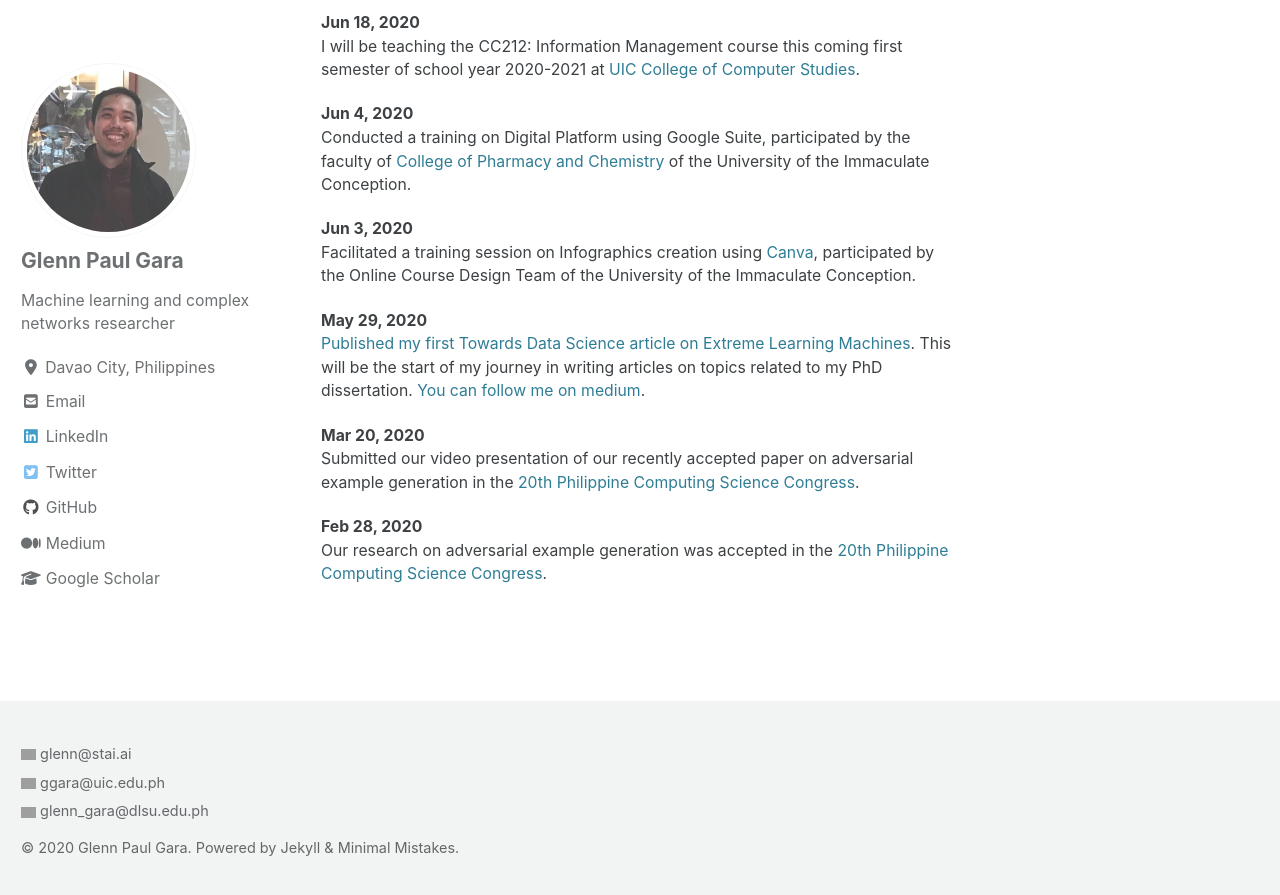
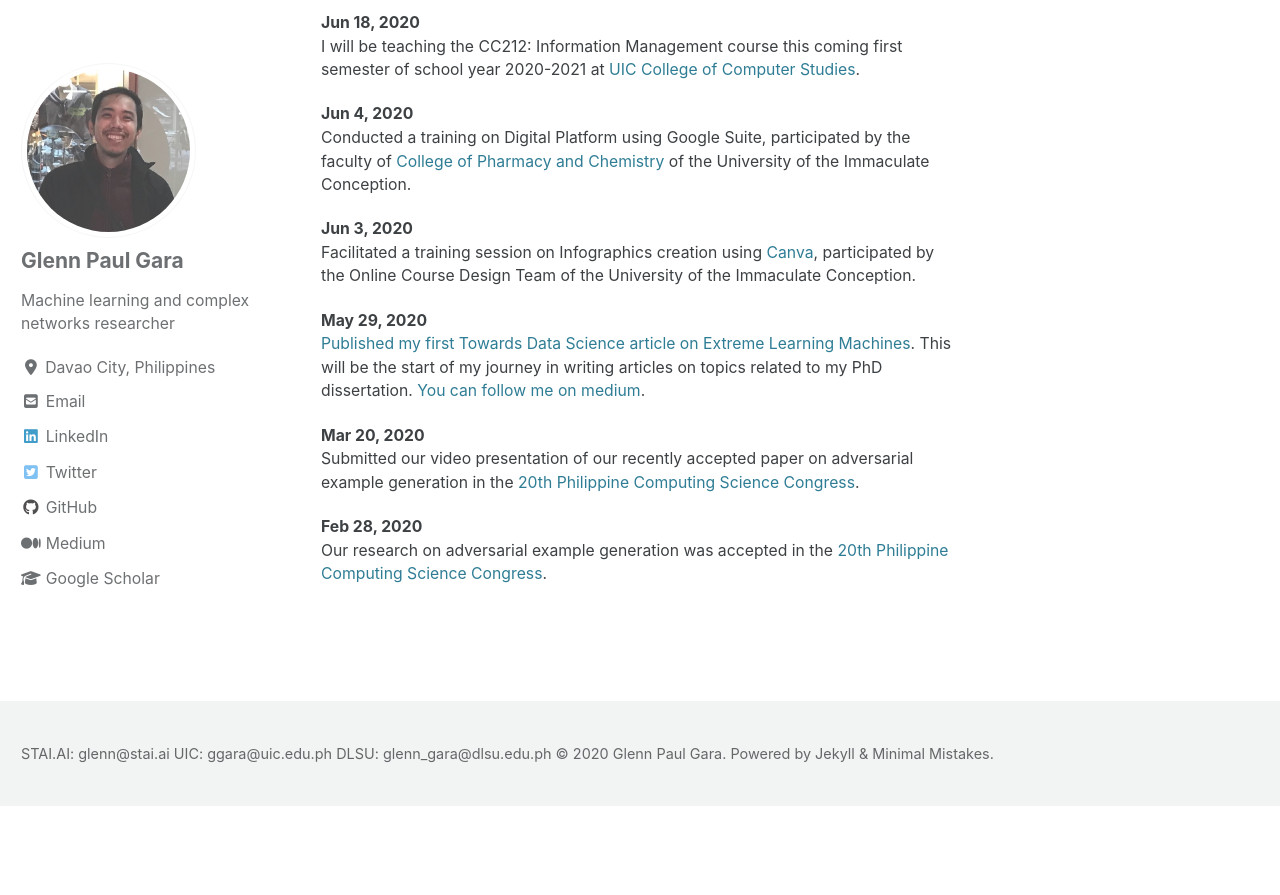
Before and after one commit to glenngara/glenngara.github.io, a Jekyll site: the page built from _pages/home.md, in a window 1280 px wide and 900 px high, scrolled down 1299 px. Shown: the top 895 px of the window. Built offline with Jekyll 4.4.1, drawn with Linux system fonts in a browser that asks for light colours; cached includes are drawn as plain includes; nearby versions of some CDN libraries; after the commit the page ends 2105 px from its top, so only the background shows below that; grey boxes are pictures that could not be loaded.

Commit message:
uupdated footer

```diff
--- a/_includes/footer.html
+++ b/_includes/footer.html
@@ -17,10 +17,15 @@
 </div> -->
 
 <div class="page__footer-copyright">
-  <ul class="list-inline" style="list-style-type:none; padding: 0;">
+  <!-- <ul class="list-inline" style="list-style-type:none; padding: 0;">
     <li><img src="/assets/images/stai.png"width="15" height="15"> glenn@stai.ai
     <li><img src="/assets/images/uic.png"width="15" height="15"> ggara@uic.edu.ph
     <li><img src="/assets/images/dlsu.png"width="15" height="15"> glenn_gara@dlsu.edu.ph
-  </ul>
+  </ul> -->
+
+  STAI.AI: glenn@stai.ai
+  UIC: ggara@uic.edu.ph
+  DLSU: glenn_gara@dlsu.edu.ph
+
   &copy; {{ site.time | date: '%Y' }} {{ site.name | default: site.title }}. {{ site.data.ui-text[site.locale].powered_by | default: "Powered by" }} <a href="https://jekyllrb.com" rel="nofollow">Jekyll</a> &amp; <a href="https://mademistakes.com/work/minimal-mistakes-jekyll-theme/" rel="nofollow">Minimal Mistakes</a>.
 </div>
```
